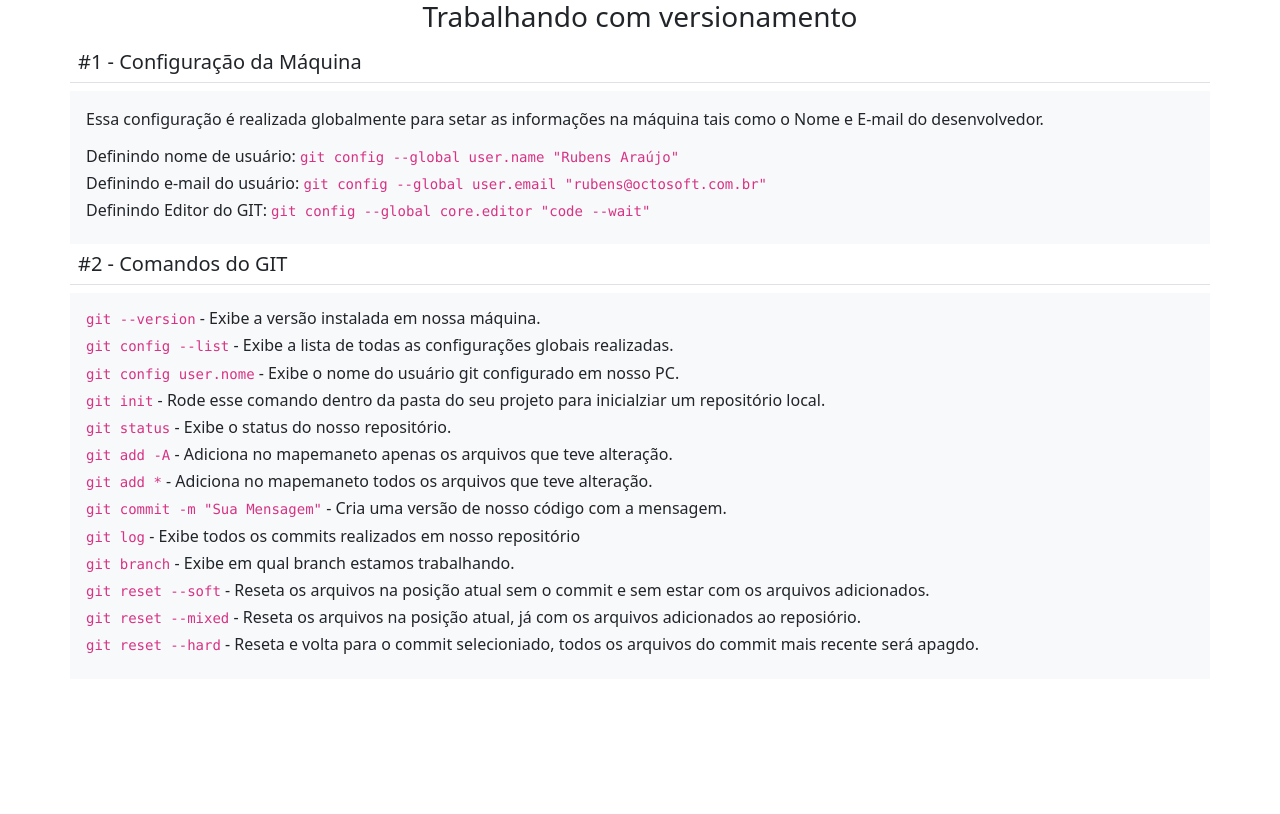
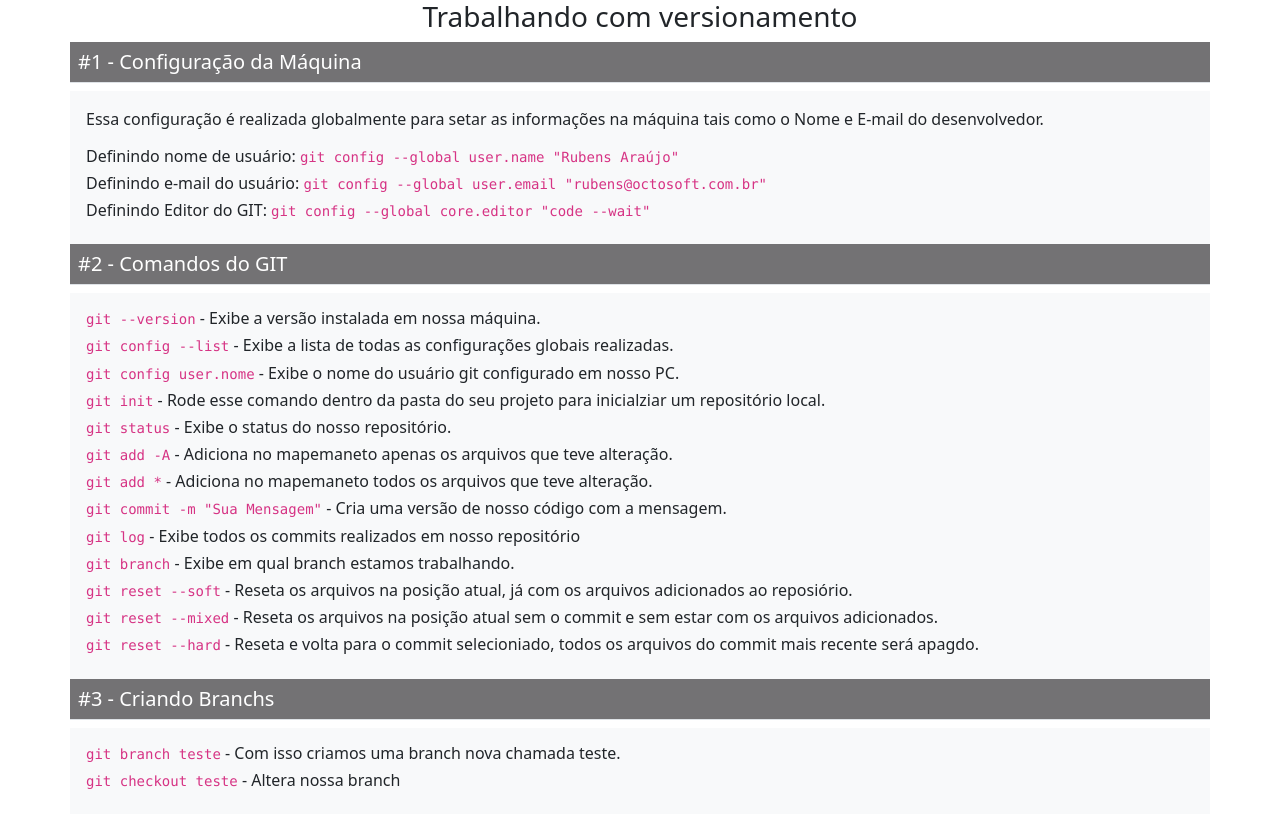
Before and after one commit to RubensAraujoSilva/modulogit, a plain HTML site: page index.html in a window 1280 px wide. Drawn offline with nearby package versions, Linux system fonts and the light colour scheme.

Commit message:
Testando nosso branch teste

```diff
--- /dev/null
+++ b/assets/style.css
@@ -0,0 +1,4 @@
+.title {
+    background-color: rgb(115, 114, 116);
+    color: #fff;
+}
--- a/index.html
+++ b/index.html
@@ -7,6 +7,7 @@
     <link href="https://cdn.jsdelivr.net/npm/bootstrap@5.0.0-beta3/dist/css/bootstrap.min.css" rel="stylesheet"
         integrity="sha384-eOJMYsd53ii+scO/bJGFsiCZc+5NDVN2yr8+0RDqr0Ql0h+rP48ckxlpbzKgwra6" crossorigin="anonymous">
     <title>Módulo GIT</title>
+    <link rel="stylesheet" type="text/css" href="assets/style.css" />
 </head>
 
 <body>
@@ -14,7 +15,7 @@
         <h3 class="text-center">Trabalhando com versionamento</h3>
 
         <div class="row">
-            <h5 class="border-bottom p-2">#1 - Configuração da Máquina </h5>
+            <h5 class="border-bottom p-2 title">#1 - Configuração da Máquina </h5>
             <div class="bg-light p-3">
                 <p>Essa configuração é realizada globalmente para setar as informações na máquina tais como o Nome e E-mail do desenvolvedor. </p>
                 <h6> Definindo nome de usuário: <code> git config --global user.name "Rubens Araújo"</code></h6>
@@ -24,7 +25,7 @@
         </div>
 
         <div class="row">
-            <h5 class="border-bottom p-2">#2 - Comandos do GIT</h5>
+            <h5 class="border-bottom p-2 title">#2 - Comandos do GIT</h5>
             <div class="bg-light p-3">
                 <h6><code> git --version</code> - Exibe a versão instalada em nossa máquina.</h6>
                 <h6><code> git config --list</code> - Exibe a lista de todas as configurações globais realizadas.</h6>
@@ -36,9 +37,17 @@
                 <h6><code> git commit -m "Sua Mensagem"</code> - Cria uma versão de nosso código com a mensagem.</h6>
                 <h6><code> git log</code> - Exibe todos os commits realizados em nosso repositório</h6>
                 <h6><code> git branch</code> - Exibe em qual branch estamos trabalhando.</h6>
-                <h6><code> git reset --soft</code> - Reseta os arquivos na posição atual sem o commit e sem estar com os arquivos adicionados.</h6>
-                <h6><code> git reset --mixed</code> - Reseta os arquivos na posição atual, já com os arquivos adicionados ao reposiório.</h6>
+                <h6><code> git reset --soft</code> - Reseta os arquivos na posição atual, já com os arquivos adicionados ao reposiório.</h6>
+                <h6><code> git reset --mixed</code> - Reseta os arquivos na posição atual sem o commit e sem estar com os arquivos adicionados.</h6>
                 <h6><code> git reset --hard</code> - Reseta e volta para o commit selecioniado, todos os arquivos do commit mais recente será apagdo.</h6>
+            </div>
+        </div>
+
+        <div class="row">
+            <h5 class="border-bottom p-2 title">#3 - Criando Branchs</h5>
+            <div class="bg-light p-3">
+                <h6><code> git branch teste</code> - Com isso criamos uma branch nova chamada teste.</h6>
+                <h6><code> git checkout teste</code> - Altera nossa branch</h6>
             </div>
         </div>
 
```
Also changed, not shown: style.css (deleted).
